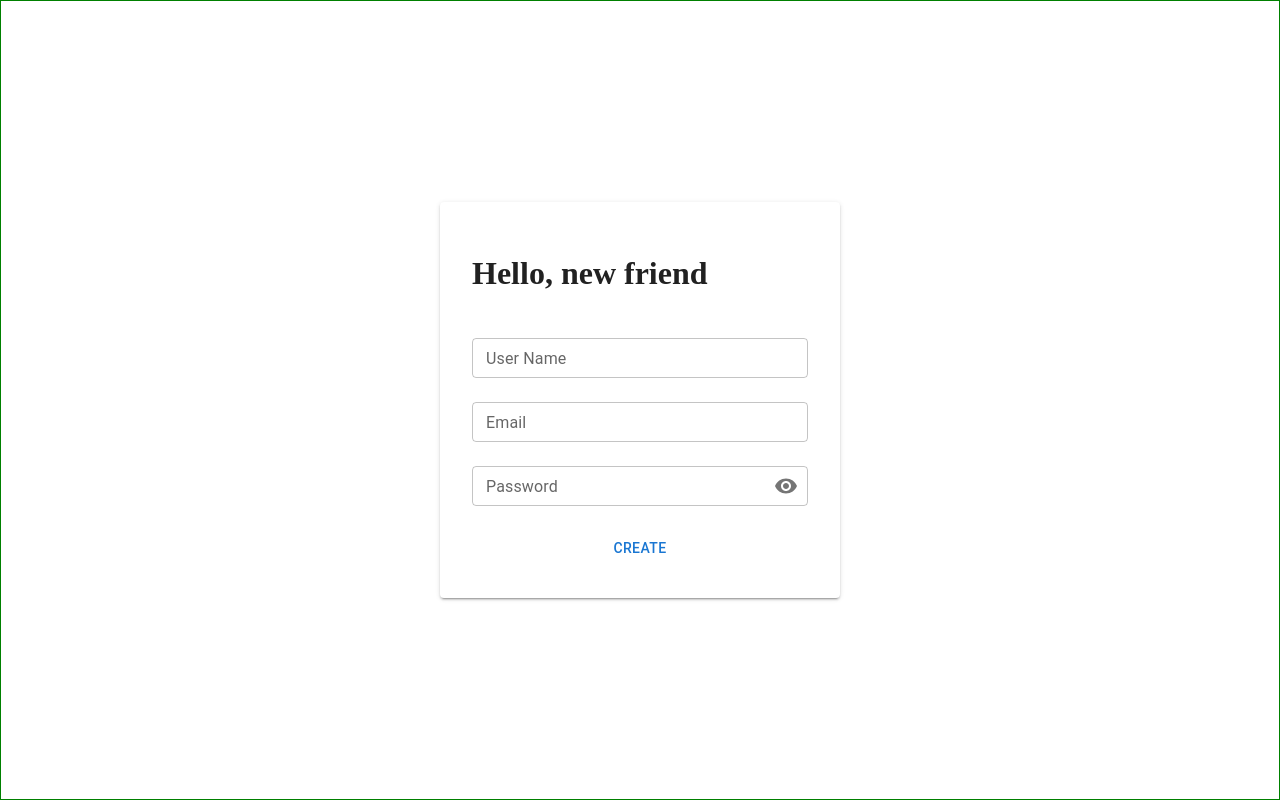
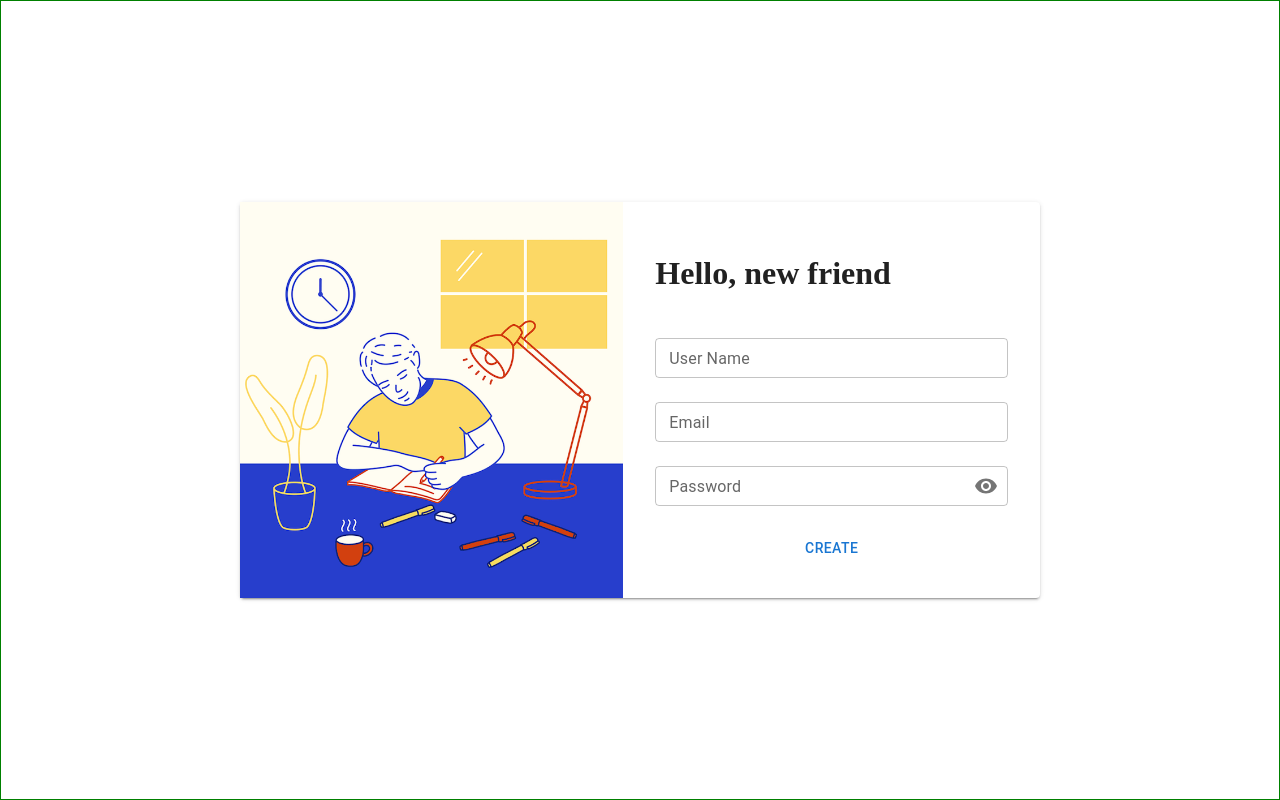
Before and after one commit to wenhaoy-0428/Eng-Memo, a React (Create React App) app in the folder frontend/: page /account/register in a window 1280 px wide. Built offline with nearby package versions, Linux system fonts and the light colour scheme; no server answers.

Commit message:
Refactor Register Page
* Implement side gallery for registerPage

* Add page transition

```diff
--- a/frontend/src/components/authentication/AuthForm.js
+++ b/frontend/src/components/authentication/AuthForm.js
@@ -1,11 +1,15 @@
 import { useMediaQuery } from "@mui/material";
 import Paper from "@mui/material/Paper";
+import { motion } from "framer-motion";
 
 function AuthForm({ children, handleSubmit, gallery, className }) {
   const isLargeScreen = useMediaQuery("(min-width: 768px)");
 
   return (
-    <div
+    <motion.div
+      initial={{ x: 100, opacity: 0 }}
+      animate={{ x: 0, opacity: 1 }}
+      transition={{ duration: 0.8 }}
       className={`flex justify-center items-center w-full h-full ${className}`}
     >
       <Paper elevation={2} className="flex max-w-[90%] w-[800px]">
@@ -19,7 +23,7 @@ function AuthForm({ children, handleSubmit, gallery, className }) {
           {children}
         </form>
       </Paper>
-    </div>
+    </motion.div>
   );
 }
 
--- a/frontend/src/components/authentication/registration/RegisterPage.js
+++ b/frontend/src/components/authentication/registration/RegisterPage.js
@@ -15,6 +15,7 @@ import FormHelperText from "@mui/material/FormHelperText";
 import axios from "axios";
 
 import { useNotification } from "../../../contexts/NotificationContext";
+import AuthForm from "../AuthForm";
 
 const EMAIL_REGEX = /^\w+([\.-]?\w+)*@\w+([\.-]?\w+)*(\.\w{2,3})+$/;
 
@@ -32,7 +33,12 @@ function Register() {
 
   // Toggle the visibility of password
   const [showPassword, setShowPassword] = useState(false);
-
+  let image = (
+    <img
+      className="object-cover"
+      src={require("./man-writing-in-a-notebook.png")}
+    />
+  );
   // Form submission
   const onSuccess = async (data) => {
     try {
@@ -62,12 +68,7 @@ function Register() {
   };
 
   return (
-    <div className="flex justify-center  items-center w-full h-full">
-      <form
-        className="max-w-[90%] w-[400px]"
-        onSubmit={handleSubmit(onSuccess)}
-      >
-        <Paper elevation={2} className="flex flex-col gap-y-6 w-full p-8">
+    <AuthForm handleSubmit={handleSubmit(onSuccess)} gallery={image}>
       <h1>Hello, new friend</h1>
       {/* username filed */}
       <TextField
@@ -78,8 +79,7 @@ function Register() {
             containValidChar: (v) =>
               /^[\w-]+$/.test(v) ||
               "Only letters, numbers, hyphens, underscores are allowed",
-                fourToTwentyFour: (v) =>
-                  /.{4,24}$/.test(v) || "4 to 24 in length",
+            fourToTwentyFour: (v) => /.{4,24}$/.test(v) || "4 to 24 in length",
           },
           required: { value: true, message: "This is required." },
         })}
@@ -87,7 +87,6 @@ function Register() {
         size="small"
         error={errors["username"] != undefined}
         helperText={errors["username"] ? errors["username"].message : ""}
-            className="max-w-lg"
       />
       {/* Email field */}
       <TextField
@@ -102,7 +101,6 @@ function Register() {
         size="small"
         error={errors["email"] != undefined}
         helperText={errors["email"] ? errors["email"].message : ""}
-            className="max-w-lg"
       />
       {/* Password field */}
       <FormControl
@@ -152,9 +150,7 @@ function Register() {
         ) : null}
       </FormControl>
       <Button type="submit">create</Button>
-        </Paper>
-      </form>
-    </div>
+    </AuthForm>
   );
 }
 
--- a/frontend/src/components/common/Notification.js
+++ /dev/null
@@ -1 +0,0 @@
-// TODO
--- a/frontend/src/components/common/TextMorph.js
+++ b/frontend/src/components/common/TextMorph.js
@@ -136,7 +136,7 @@ function TextMorph() {
       </svg>
       <div
         className="relative w-full h-full bottom-0"
-        style={{ filter: "url(#threshold) blur(0.1px)" }}
+        style={{ filter: "url(#threshold) blur(0.5px)" }}
       >
         <MorphContent ref={text1Ref} />
         <MorphContent ref={text2Ref} />
--- a/frontend/src/index.css
+++ b/frontend/src/index.css
@@ -19,6 +19,11 @@ body{
   height: 100%;
 }
 
+img {
+  height: 100%;
+  width: 100%;
+}
+
 /* .ReviewCard {
   border: 1px solid grey;
 } */
```
Also changed, not shown: frontend/src/components/authentication/registration/man-writing-in-a-notebook-origin.png (added), frontend/src/components/authentication/registration/man-writing-in-a-notebook.png (added). Lines whose indentation alone changed are shown as unchanged.
